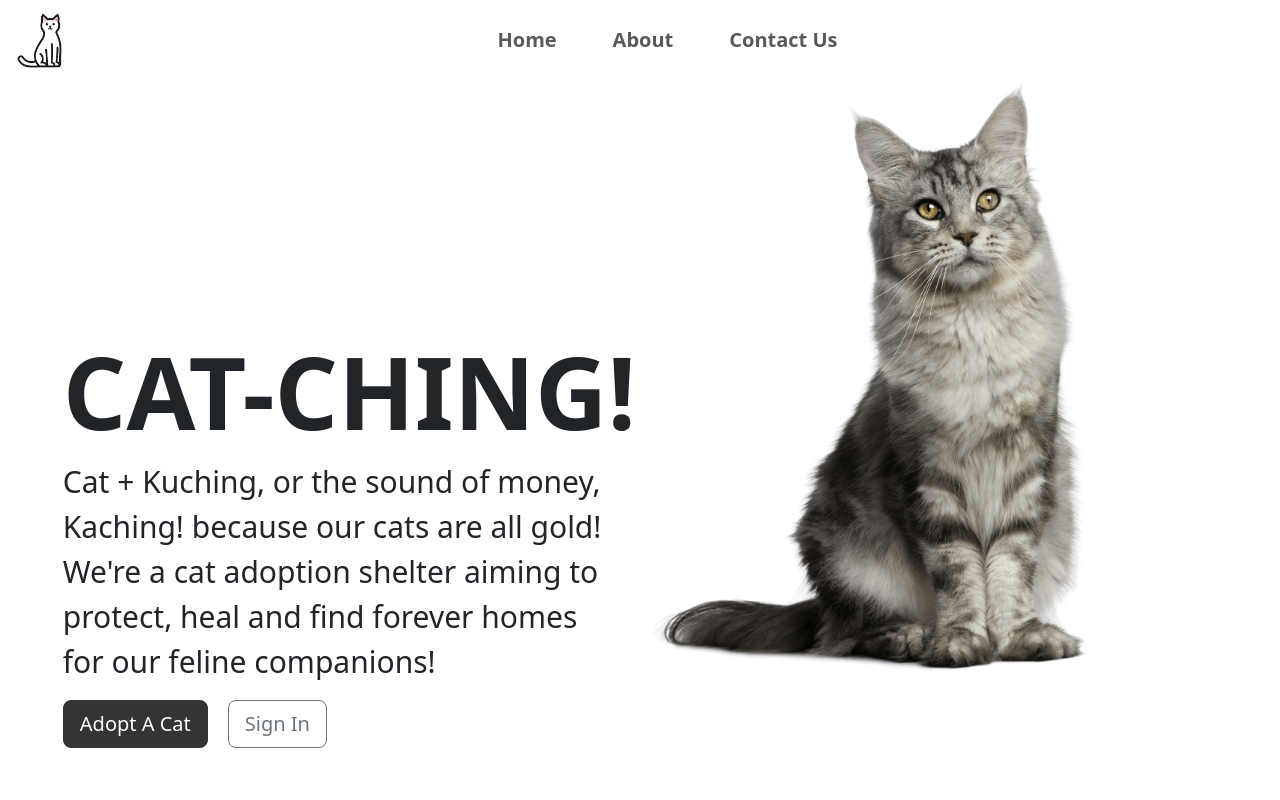
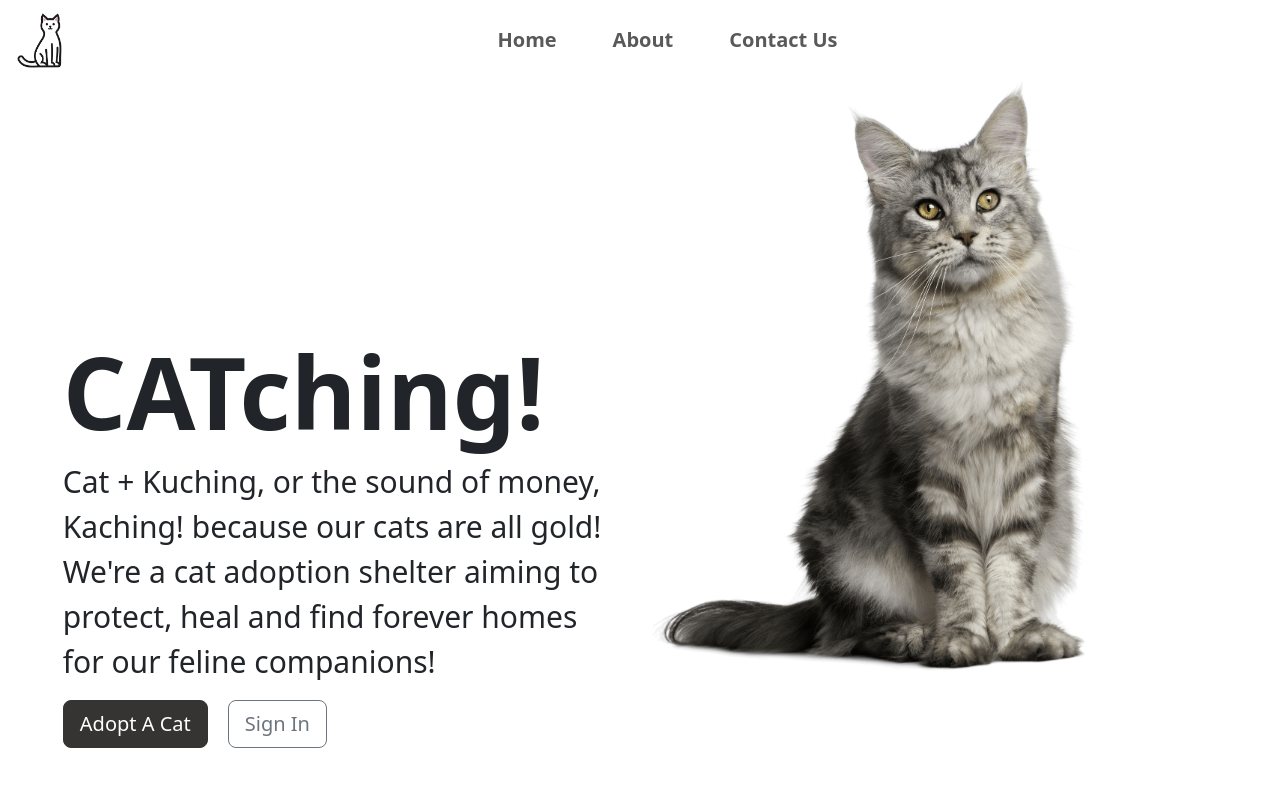
Before and after one commit to ilham-yassin/CATching-app-tutorial, a Vue app: page /home in a window 1280 px wide. Shown: the top 800 px of the page. Built offline with nearby package versions, Linux system fonts and the light colour scheme.

Commit message:
feat: minor UI adjustments

```diff
--- a/src/components/Content.vue
+++ b/src/components/Content.vue
@@ -2,6 +2,10 @@
     <div id="headline">
         <h2>Here Are Some Cats In Our Shelter</h2>
         <p>Please click on the Adopt A Cat button above to find out their availability.</p>
+        <!-- <CatCard  />
+        <CatShow /> -->
+    </div>
+    <div id="cardlist">
         <CatCard  />
     </div>
 </template>
@@ -16,6 +20,11 @@
     text-align: center;
 }
 
+#cardlist {
+
+    text-align: center;
+}
+
 h2 {
     font-size: 30px;
     margin-top: 70px;
--- a/src/components/Landing.vue
+++ b/src/components/Landing.vue
@@ -1,6 +1,6 @@
 <template>
     <div id="textcontent">
-        <h1>CAT-CHING!</h1>
+        <h1>CATching!</h1>
         <p>Cat + Kuching, or the sound of money, Kaching! because our cats are all gold! We're a cat adoption shelter aiming to protect, heal and find forever homes for our feline companions!</p>
         <button id="btnadopt" class="btn btn-primary btn-lg" type="submit">Adopt A Cat </button>
         <button id="btnsignin" type="button" class="btn btn-outline-secondary btn-lg">Sign In</button>
--- a/src/pages/Homepage.vue
+++ b/src/pages/Homepage.vue
@@ -5,16 +5,12 @@
     <slot>
         <Content />
     </slot>
-    <slot>
-        <Footer />
-    </slot>
+
 </template>
 
 <script setup lang="ts">
 import Landing from "../components/Landing.vue"
 import Content from "../components/Content.vue"
-import Footer from "../components/Footer.vue"
-
 </script>
 
 
```
